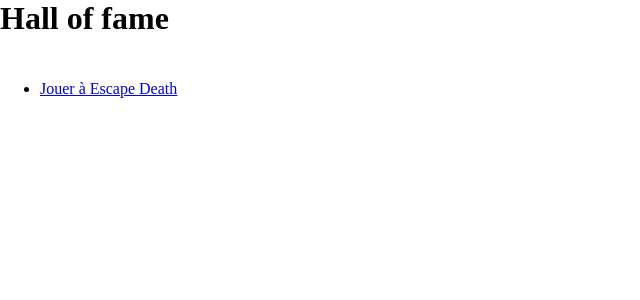
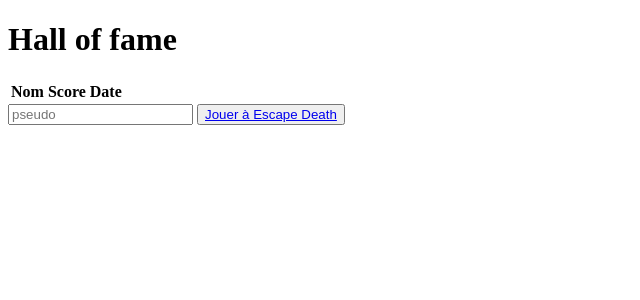
Before and after one commit to anthonybastier/WEB_FLOCH_BASTIER, a PHP site: template core-master/views/accueil.php in a window 1280 px wide. Shown: the top 300 px of the page, without its empty margins (0-640 px from the left). Run offline with PHP 8.4, Linux system fonts and the light colour scheme; the template is opened without the code that fills it, so the values that code supplies are empty; some libraries are stand-ins or nearby versions.

Commit message:
mise en place du form et du hall of fame

```diff
--- a/core-master/views/accueil.php
+++ b/core-master/views/accueil.php
@@ -4,18 +4,40 @@
     <head>
         <meta charset="UTF-8">
         <title>Escape Death</title>
-        <link rel="stylesheet" href="assets/jeu.css">
+        <link rel="stylesheet" href="assets/accueil.css">
     </head>
 
+
     <body>
-        <h1>Hall of fame</h1>
-        <div id="Menu">
-            <ul>
-                <li><a href="/jeu">Jouer à Escape Death</a></li>
-            </ul>
+        <header>
+            <h1>Hall of fame</h1>
+        </header>
+        <div id="hall_of_fame">
+            <table id="hall_of_fame">
+                    <tr>
+                        <th>Nom</th>
+                        <th>Score</th>
+                        <th>Date</th>
+                    </tr>
+            </table>
+
+            <form id="identification">
+                <input type="text" id="pseudo" placeholder="pseudo" required />
+                <button type="submit" name="envoi"><a href="/jeu">Jouer à Escape Death</a></button>
+            </form>
+
+            <?php
+                if ($pseudo != null){
+                        echo '<form action="/login" method="post">
+                                <fieldset>
+                                    <p><label>Pseudo: <input type="text" placeholder="pseudo"></label></p>
+                                </fieldset>
+                                </form>';
+                    }
+            ?>
         </div>
 
-        <script src="assets/jeu.js"></script>
+        <script src="assets/accueil.js"></script>
     </body>
 
 </html>
```
